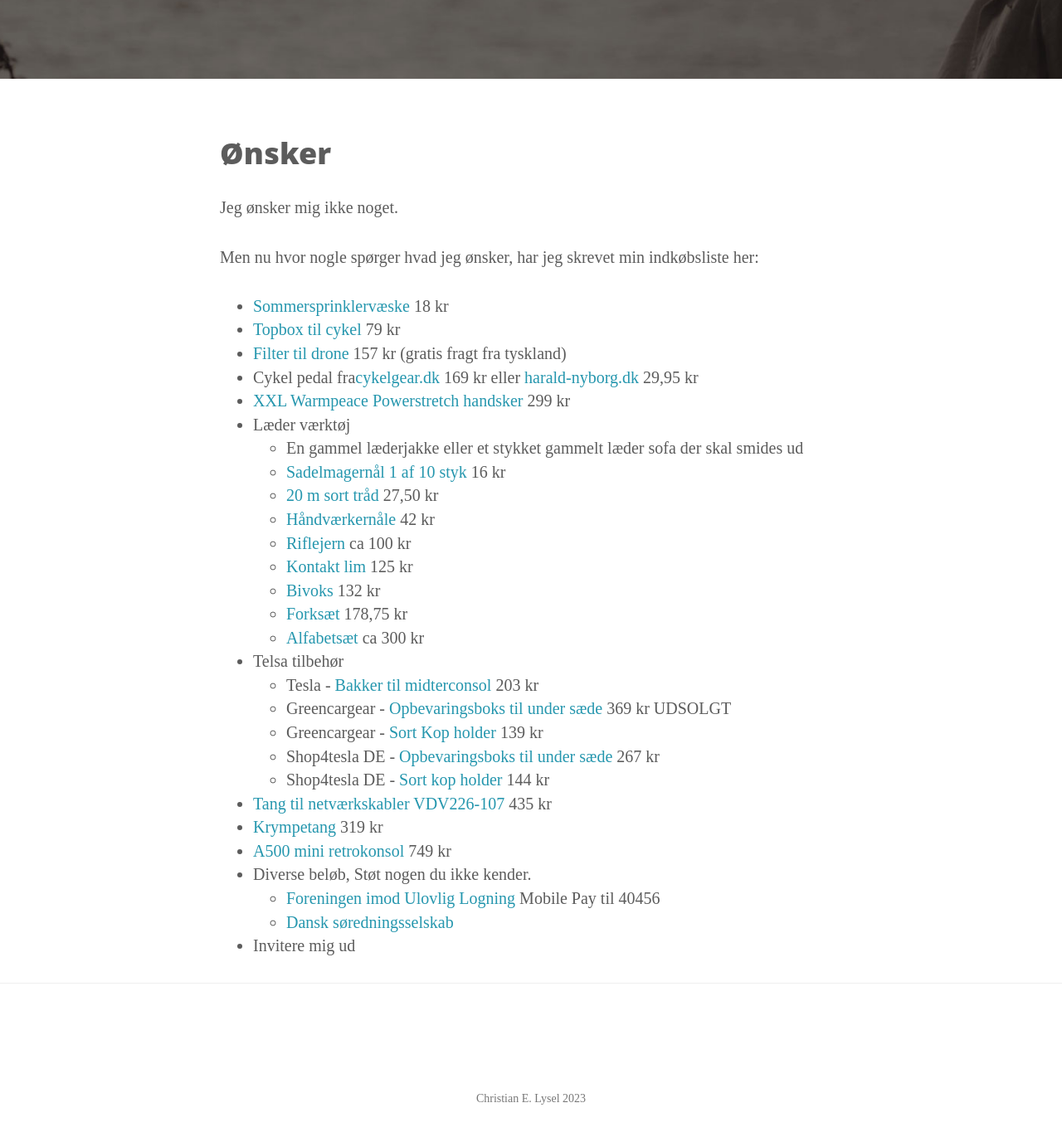
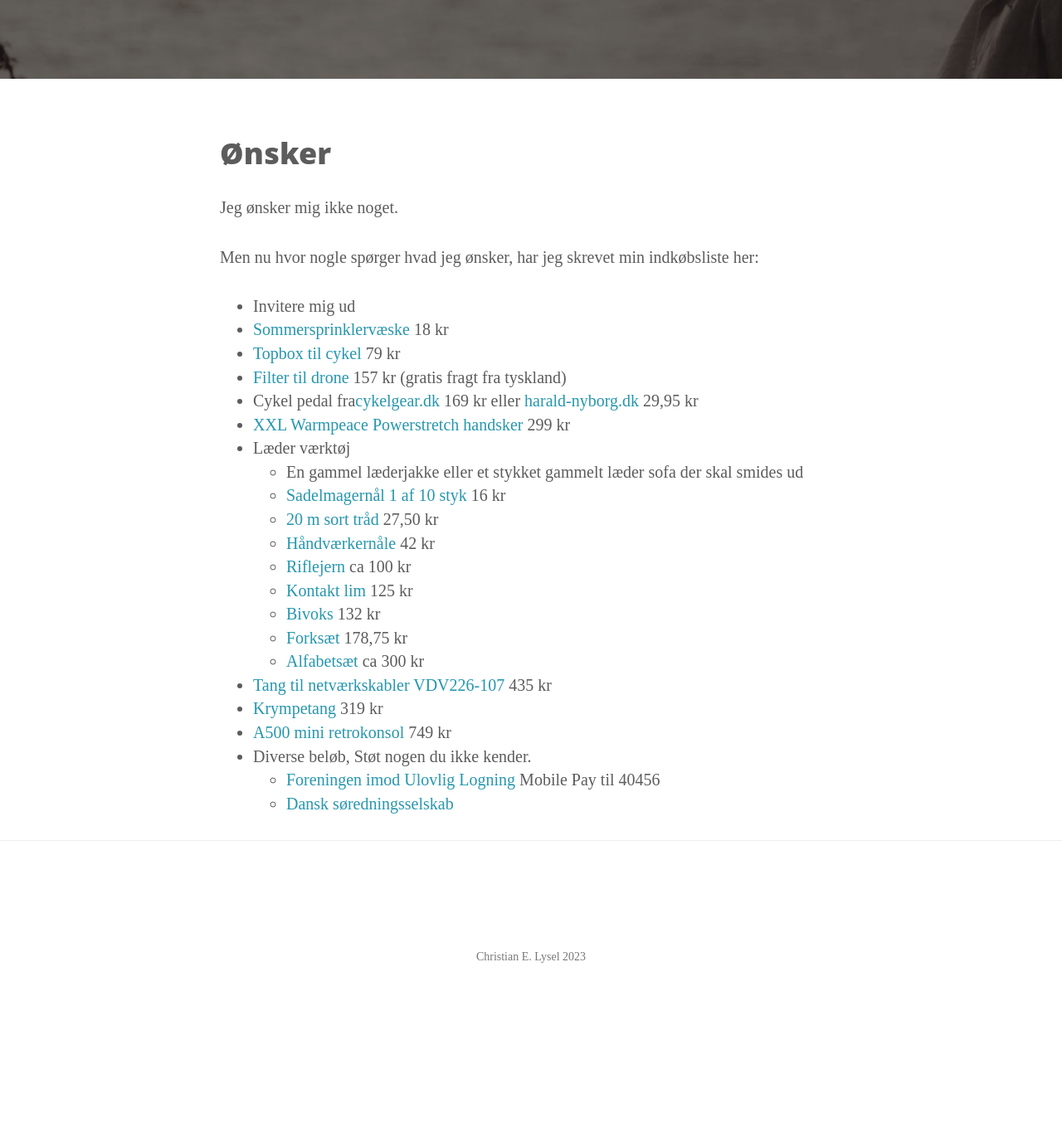
Before and after one commit to clysel/christian.lysel.net, a Jekyll site: the page built from gave.markdown, in a window 1280 px wide and 1400 px high, scrolled down 361 px. Shown: the top 1371 px of the window at 83% size. Built offline with Jekyll 4.4.1, drawn with Linux system fonts in a browser that asks for light colours; after the commit the page ends 1590 px from its top, so only the background shows below that.

Commit message:
Update gave.markdown

```diff
--- a/gave.markdown
+++ b/gave.markdown
@@ -25,16 +26,9 @@ Men nu hvor nogle spørger hvad jeg ønsker, har jeg skrevet min indkøbsliste h
   * [Bivoks](https://www.laederiet.dk/shop/193-traad/5362-bivoks-til-traad/) 132 kr
   * [Forksæt](https://www.laederiet.dk/shop/170-forke-og-syle/5156-forkesaet/) 178,75 kr
   * [Alfabetsæt](https://www.laederiet.dk/shop/381-alfabet--og-talsaet/7321-alfabet-og-talsaet-8134/) ca 300 kr
-* Telsa tilbehør
-  * Tesla - [Bakker til midterconsol](https://shop.tesla.com/da_dk/product/model-3_y-bakker-til-midterkonsollen) 203 kr
-  * Greencargear - [Opbevaringsboks til under sæde](https://greencargear.dk/vare/opbevaringsboks-tesla-model-y) 369 kr UDSOLGT
-  * Greencargear - [Sort Kop holder](https://greencargear.dk/vare/tesla_kopholder) 139 kr
-  * Shop4tesla DE - [Opbevaringsboks til under sæde](https://www.shop4tesla.com/da/products/sitz-organizer-box-tesla-model-y?variant=39975226933388) 267 kr
-  * Shop4tesla DE - [Sort kop holder](https://www.shop4tesla.com/da/products/getrankehalter-tesla-model-3-y?variant=43569316823308) 144 kr
 * [Tang til netværkskabler VDV226-107](https://www.conradelektronik.dk/p/klein-tools-vdv226-107-crimpvrktj-2182199?utm_campaign=shopping-feed&utm_content=free-google-shopping-clicks&utm_medium=surfaces&utm_source=google&utm_term=2182199&vat=true) 435 kr
 * [Krympetang](https://autofix.nu/produkter/6000-installationsvaerktoej/56392-krympetang--kabelskotang-saet---med-1200-ferrules-kabelsko---hoej-kvalitet-awg-23-7-025-10-mmsup2/) 319 kr
 * [A500 mini retrokonsol](https://www.maxgaming.dk/dk/retro-gaming/the-a500-mini-retrokonsol?utm_source=pricerunner&utm_medium=cpc&utm_campaign=pricerunner) 749 kr
 * Diverse beløb, Støt nogen du ikke kender.
   * [Foreningen imod Ulovlig Logning](https://ulovliglogning.dk/#wannahelp) Mobile Pay til 40456
   * [Dansk søredningsselskab](https://dsrs.dk/stot-os)
-* Invitere mig ud
```
Also changed, not shown: other parts of gave.markdown (+1 -0 lines).
